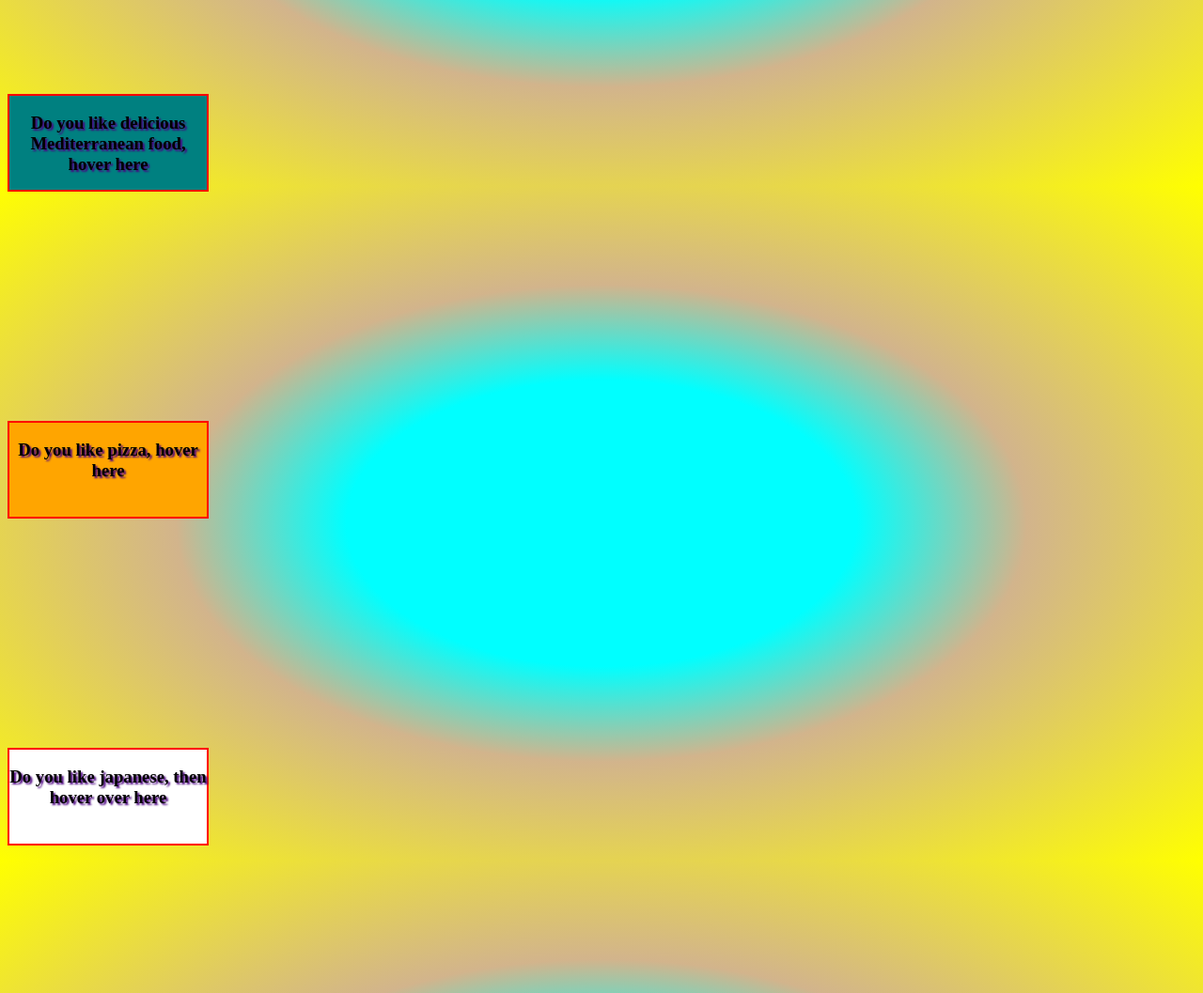
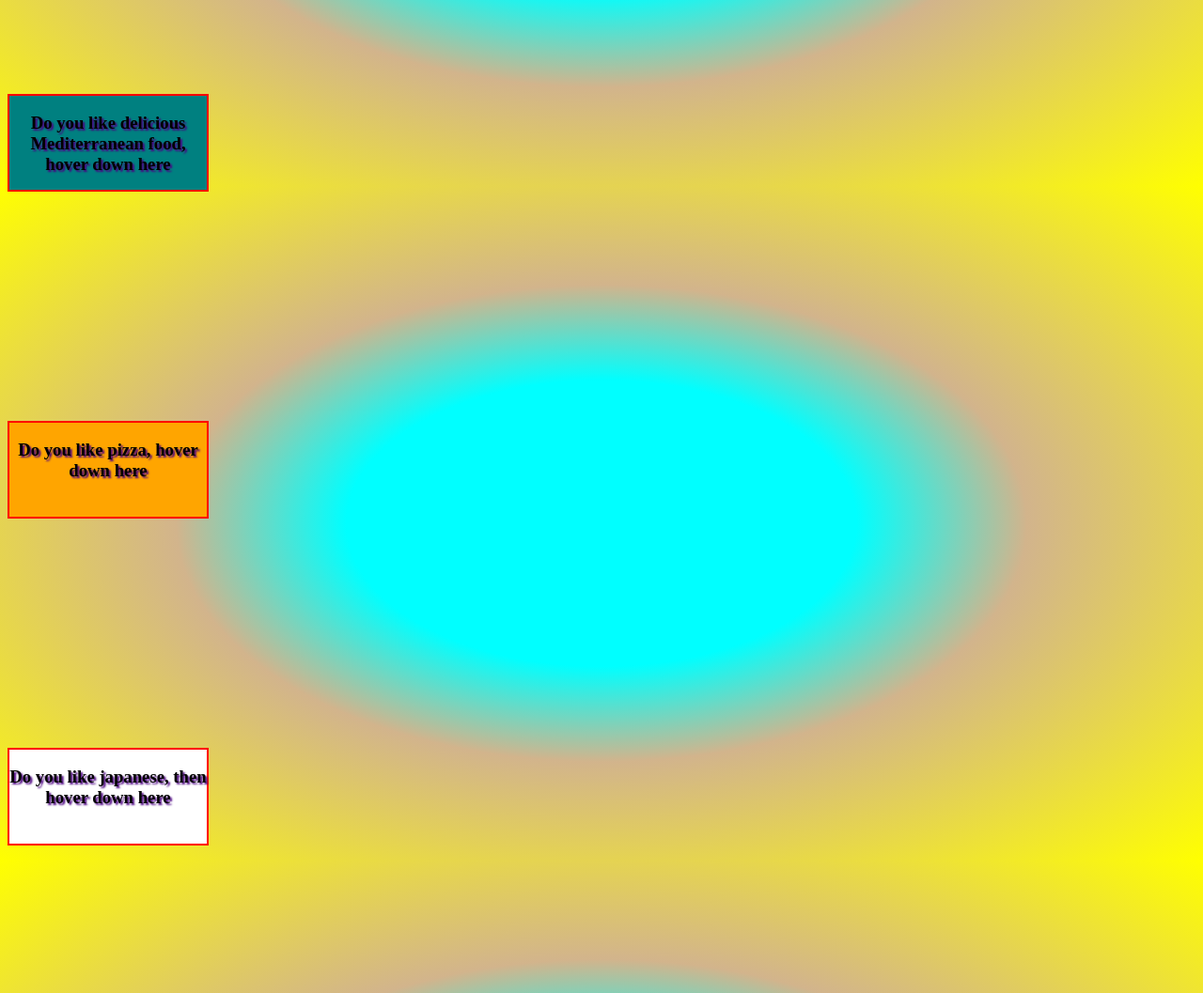
Before and after one commit to kasperg3971/brooklyn-resturant-locator, a plain HTML site: page index.html in a window 1280 px wide. Shown: the part 520-1577 px from the top of the page at 94% size. Drawn offline with Linux system fonts and the light colour scheme.

Commit message:
finalized

```diff
--- a/index.html
+++ b/index.html
@@ -119,19 +119,19 @@
 
 
   <div id="mediterraneanfood">
-    <h3> Do you like delicious Mediterranean food, hover here</h3>
+    <h3> Do you like delicious Mediterranean food, hover down here</h3>
   </div>
   <div id="image2">
     <img src="picturecss4.PNG" width="300px" height="200"></img>
   </div>
   <div id="pizza">
-    <h3> Do you like pizza, hover here</h3>
+    <h3> Do you like pizza, hover down here</h3>
   </div>
   <div id ="image3">
     <img src="picturecss2.PNG" width="300px" height="200"></img>
   </div>
   <div id="japanese">
-    <h3>Do you like japanese, then hover over here</h3>
+    <h3>Do you like japanese, then hover down here</h3>
   </div>
   <div id="image4">
     <img src="picturecss3.PNG" width="300px" height="200"></img>
```
